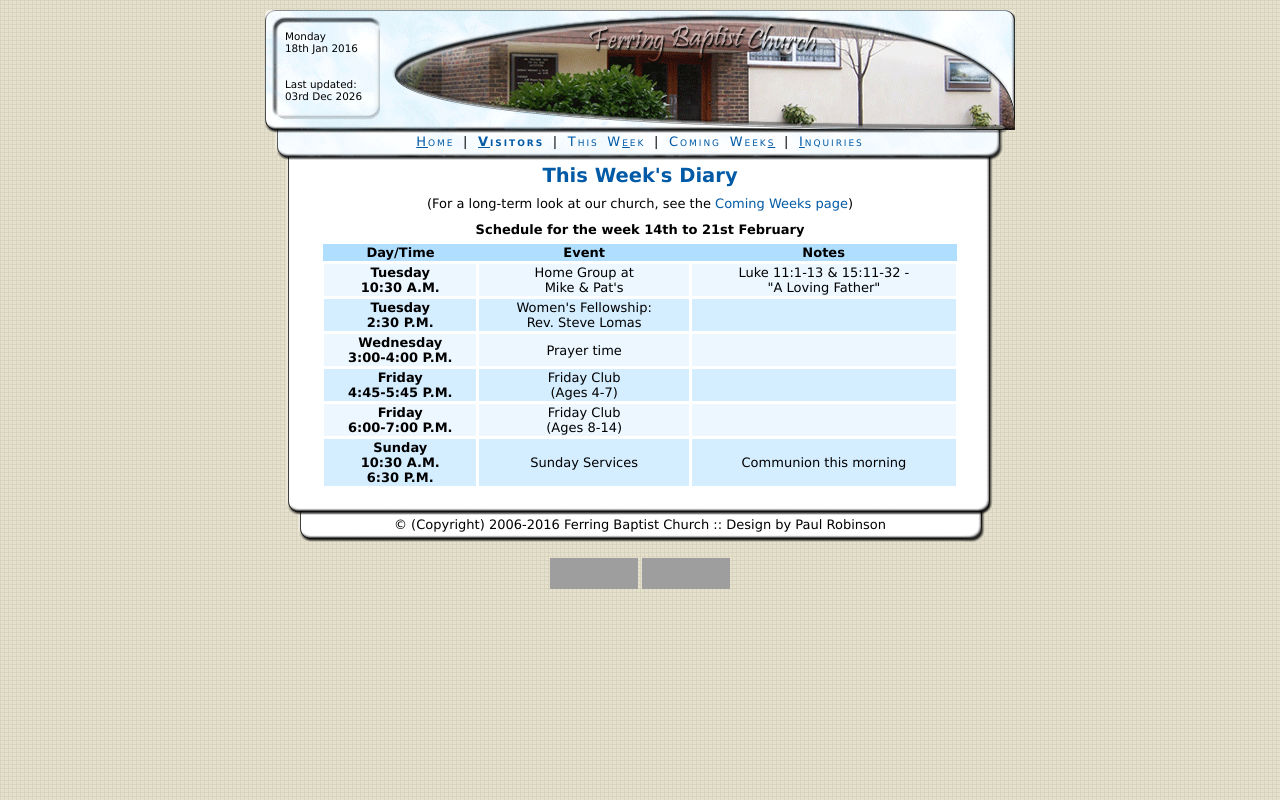
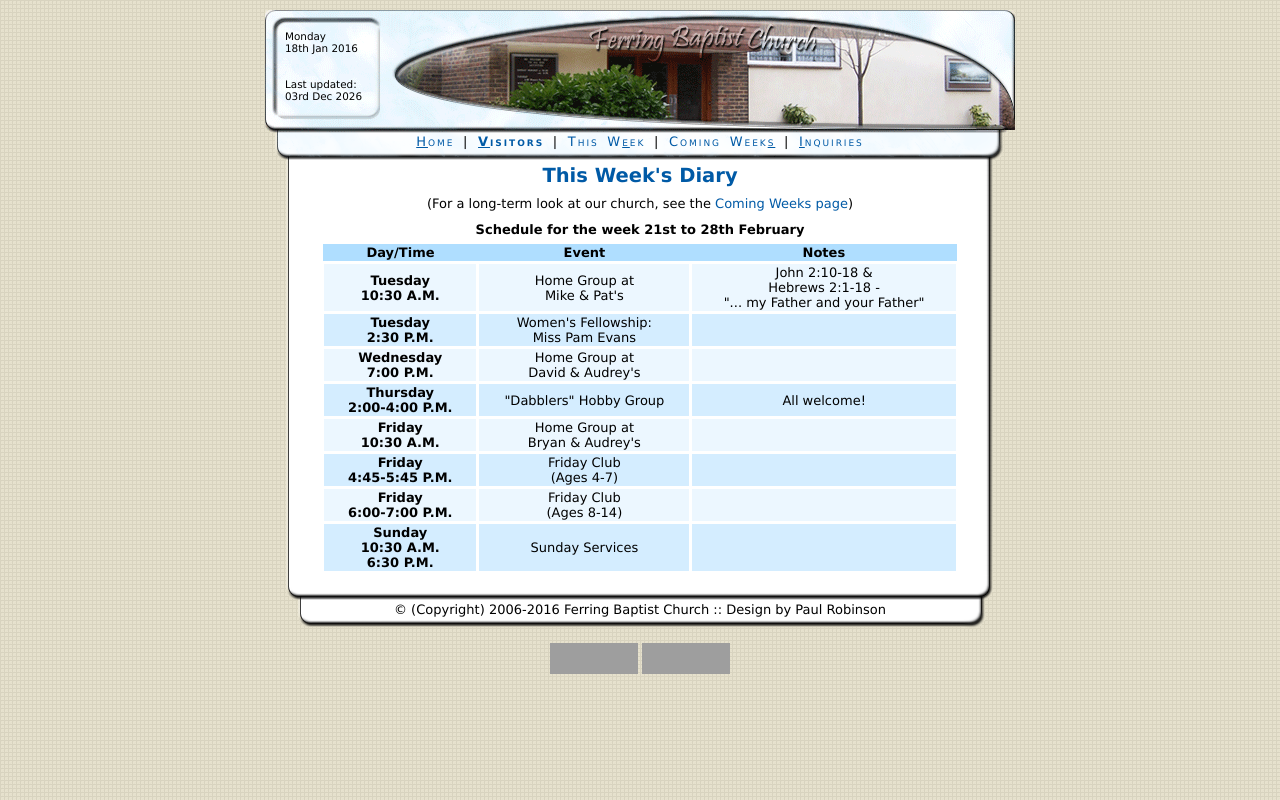
Before and after one commit to paulrr88/church, a PHP site: page /church/diary.php in a window 1280 px wide. Run offline with PHP 8.4, Linux system fonts and the light colour scheme; grey boxes are pictures that could not be loaded.

Commit message:
Diary update

```diff
--- a/diary.php
+++ b/diary.php
@@ -6,7 +6,7 @@
 
 				<p class="centre">(For a long-term look at our church, see the <a href="upcoming.php">Coming Weeks page</a>)</p>
 
-				<p class="centre"><strong>Schedule for the week 14th to 21st February</strong></p>
+				<p class="centre"><strong>Schedule for the week 21st to 28th February</strong></p>
 
 				<table class="styled" summary="Schedule for events in the coming week(s)">
 					<thead>
@@ -20,16 +20,26 @@
 						<tr class="odd">
 							<th scope="row">Tuesday<br /> 10:30 A.M.</th>
 							<td>Home Group at<br />Mike &amp; Pat's</td>
-							<td>Luke 11:1-13 &amp; 15:11-32 - <br />"A Loving Father"</td>
+							<td>John 2:10-18 &amp;<br />Hebrews 2:1-18 - <br />"... my Father and your Father"</td>
 						</tr>
                          <tr>
 							<th scope="row">Tuesday<br />2:30 P.M.</th>
-							<td>Women's Fellowship:<br />Rev. Steve Lomas</td>
+							<td>Women's Fellowship:<br />Miss Pam Evans</td>
 							<td></td>
 						</tr>
 						<tr class="odd">
-							<th scope="row">Wednesday<br />3:00-4:00 P.M.</th>
-							<td>Prayer time</td>
+							<th scope="row">Wednesday<br />7:00 P.M.</th>
+							<td>Home Group at<br />David &amp; Audrey's</td>
+							<td></td>
+						</tr>
+						<tr>
+							<th scope="row">Thursday<br />2:00-4:00 P.M.</th>
+							<td>"Dabblers" Hobby Group</td>
+							<td>All welcome!</td>
+						</tr>
+						<tr class="odd">
+							<th scope="row">Friday<br />10:30 A.M.</th>
+							<td>Home Group at<br />Bryan &amp; Audrey's</td>
 							<td></td>
 						</tr>
 						<tr>
@@ -45,7 +55,7 @@
 						<tr>
 							<th scope="row">Sunday<br />10:30 A.M.<br />6:30 P.M.</th>
 							<td>Sunday Services</td>
-							<td>Communion this morning</td>
+							<td></td>
 						</tr>
 					</tbody>
 				</table>
--- a/index.php
+++ b/index.php
@@ -12,7 +12,7 @@
 
 				<!--<h1 class="hcline"><a href="holidayclub.php">Holiday Club 2015 details and form now available!</a></h1>-->
 
-				<div class="nbox_top"><h1>Diary update - 15/02/16</h1></div>
+				<div class="nbox_top"><h1>Diary update - 22/02/16</h1></div>
 
 				<div class="nbox_content">
 					<p>I've <a href="diary.php">updated the diary</a> for the next week.</p>
```
